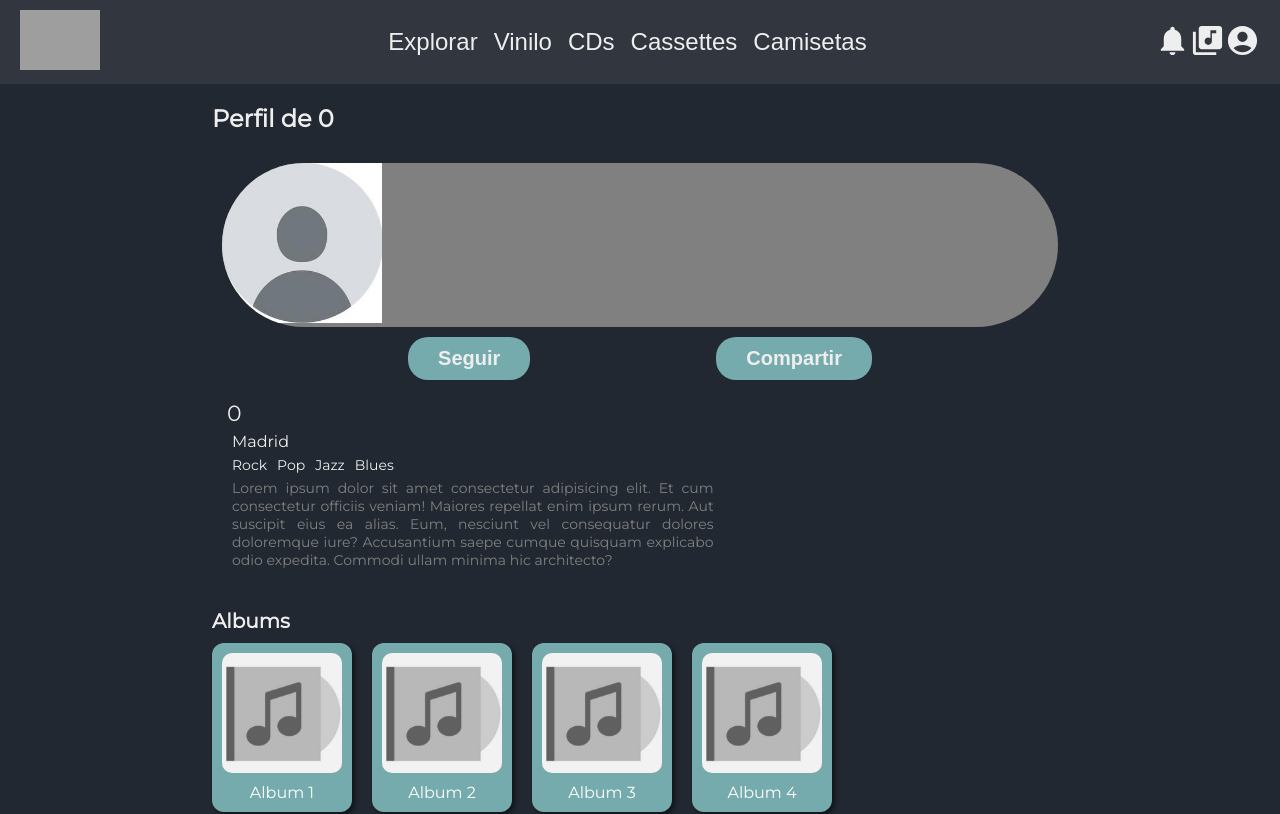
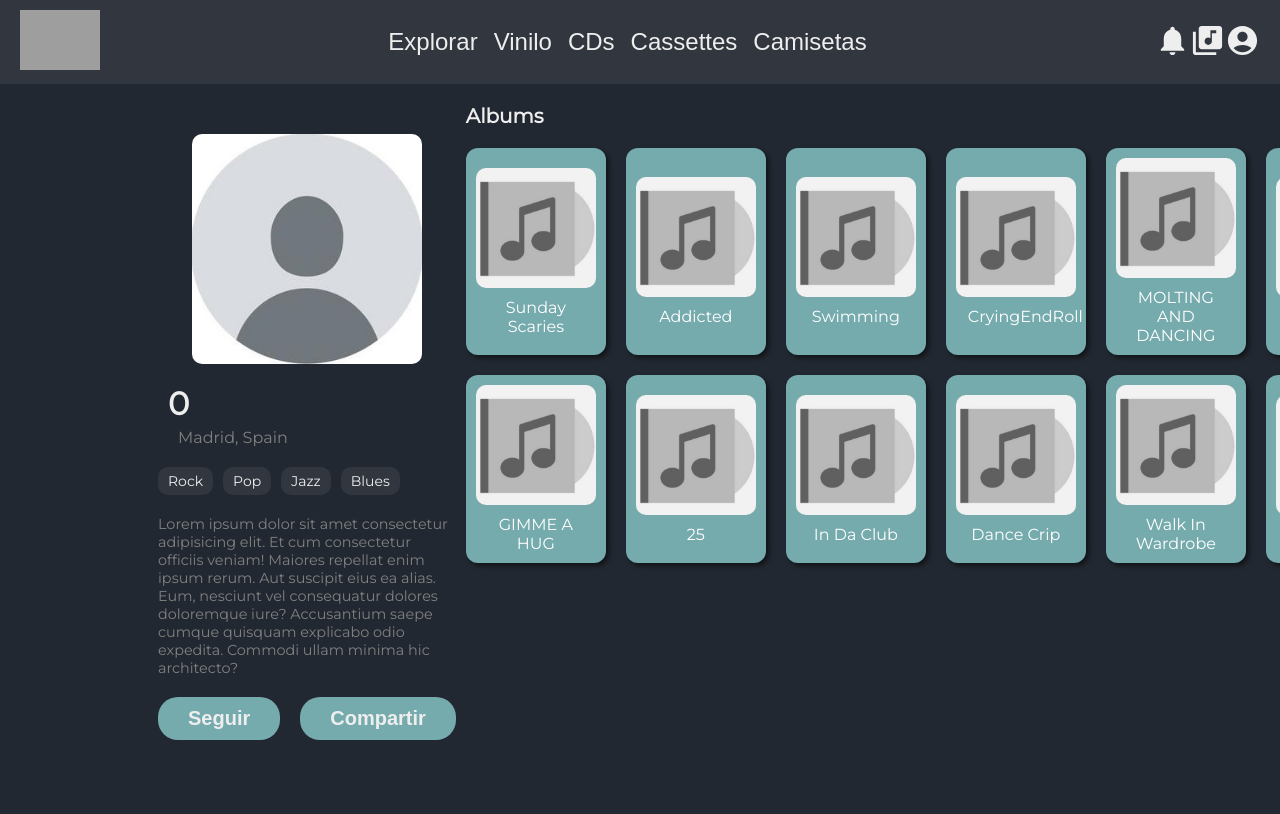
Before and after one commit to abenitezm/undersounds, a Next.js app: page /artist/0 in a window 1280 px wide. Shown: the top 814 px of the page. Built offline with nearby package versions, Linux system fonts and the light colour scheme; grey boxes are pictures that could not be loaded.

Commit message:
Cambios al estilo de la página de artista

```diff
--- a/src/app/artist/[id]/page.tsx
+++ b/src/app/artist/[id]/page.tsx
@@ -1,34 +1,37 @@
 import defaultAvatar from "../../../assets/img/defaultAvatar.jpg";
 import { Album } from "@/app/components/Album";
 import ProfileInfo from "@/app/components/ProfileInfo";
-
+import data from '../../content.json';
 
 const ArtistPage = async ({ params }: { params: { id: string } }) => {
   const param = await params;
   const id = param.id;
 
-  const artistAlbums = ["Album 1", "Album 2", "Album 3", "Album 4"];
-
   const artistGeneros = ["Rock", "Pop", "Jazz", "Blues"];
 
   return (
     <main style={styles.main}>
-      <h1 style={styles.title}>Perfil de {id}</h1>
       <ProfileInfo id={id} avatar={defaultAvatar} generos={artistGeneros} />
-      <h2 style={{ fontSize: 20 }}>Albums</h2>
-      <div style={styles.artistAlbums}>
-        {artistAlbums.map((album) => (
-          <Album key={album} name={album} />
-        ))}
+      <div style={styles.albumSection}>
+        <h2 style={{ fontSize: 20 }}>Albums</h2>
+        <div style={styles.artistAlbums}>
+          {data.map((album) => (
+            <Album key={album.id} name={album.titulo} />
+          ))}
+        </div>
       </div>
     </main>
   );
 };
 
-const styles = {
+import { CSSProperties } from "react";
+
+const styles: { [key: string]: CSSProperties } = {
   main: {
     padding: 20,
-    width: "70%",
+    width: "80%",
+    display: "flex",
+    flexDirection: "row",
   },
   title: {
     fontSize: 24,
@@ -39,6 +42,11 @@ const styles = {
     gridTemplateColumns: "repeat(6, 1fr)",
     gap: 20,
   },
+  albumSection: {
+    display: "flex",
+    flexDirection: "column",
+    gap: 10,
+  },
 };
 
 export default ArtistPage;
--- a/src/app/components/ProfileInfo.tsx
+++ b/src/app/components/ProfileInfo.tsx
@@ -1,99 +1,125 @@
 "use client";
 
+import styled from "styled-components";
 import PrimaryButton from "./PrimaryButton";
 import Image, { StaticImageData } from "next/image";
-
+import colors from "../colors";
 
 type ProfileInfoProps = {
   id: string;
   avatar: StaticImageData;
   generos: string[];
-}
+};
 
 const ProfileInfo = ({ id, avatar, generos }: ProfileInfoProps) => {
   return (
-    <div style={styles.artistContainer}>
+    <ArtistContainer>
       <div style={{ display: "flex", flexDirection: "column", gap: 10 }}>
-        <div style={styles.artistImage}>
-          <Image src={avatar} alt="artist" width={160} height={160} />
+        <ArtistImage>
+          <Image src={avatar} alt="artist" width={230} height={230} />
+        </ArtistImage>
+
+        <ArtistName>{id}</ArtistName>
+        <ArtistCity>Madrid, Spain</ArtistCity>
+
+        <ArtistGenres>
+          {generos.map((genero: string, index: number) => (
+            <GenreChip key={index}>{genero}</GenreChip>
+          ))}
+        </ArtistGenres>
+
+        <ArtistDescription>
+          Lorem ipsum dolor sit amet consectetur adipisicing elit. Et cum
+          consectetur officiis veniam! Maiores repellat enim ipsum rerum. Aut
+          suscipit eius ea alias. Eum, nesciunt vel consequatur dolores
+          doloremque iure? Accusantium saepe cumque quisquam explicabo odio
+          expedita. Commodi ullam minima hic architecto?
+        </ArtistDescription>
       </div>
-        <div style={styles.artistButtons}>
+      <ArtistButtons>
         <PrimaryButton text="Seguir" onClick={() => console.log("Seguir")} />
         <PrimaryButton
           text="Compartir"
           onClick={() => console.log("Compartir")}
         />
-        </div>
-        <div style={styles.artistInfo}>
-          <span style={styles.artistName}>{id}</span>
-          <span>Madrid</span>
-          <div style={styles.artistGenres}>
-            {generos.map((genero: string) => (
-              <span key={genero}>{genero}</span>
-            ))}
-          </div>
-          <p style={styles.artistDescription}>
-            Lorem ipsum dolor sit amet consectetur adipisicing elit. Et cum
-            consectetur officiis veniam! Maiores repellat enim ipsum rerum. Aut
-            suscipit eius ea alias. Eum, nesciunt vel consequatur dolores
-            doloremque iure? Accusantium saepe cumque quisquam explicabo odio
-            expedita. Commodi ullam minima hic architecto?
-          </p>
-        </div>
-      </div>
-    </div>
+      </ArtistButtons>
+    </ArtistContainer>
   );
 };
 
-const styles = {
-  artistContainer: {
-    borderWidth: 2,
-    padding: 10,
-    width: "100%",
-    display: "flex",
-    flexDirection: "row",
-    justifyContent: "center",
-    gap: 20,
-    marginTop: 20,
-    marginBottom: 20,
-    alignItems: "center",
-  },
-  artistImage: {
-    borderRadius: 100,
-    overflow: "hidden",
-    backgroundColor: "gray",
-  },
-  artistButtons: {
-    display: "flex",
-    flexDirection: "row",
-    justifyContent: "space-evenly",
-    width: "100%",
-  },
-  artistInfo: {
-    width: "60%",
-    padding: 10,
-    gap: 5,
-    display: "flex",
-    flexDirection: "column",
-    justifyContent: "center",
-  },
-  artistName: {
-    fontSize: 22,
-    marginLeft: -5,
-  },
-  artistGenres: {
-    display: "flex",
-    flexDirection: "row",
-    flexWrap: "wrap",
-    fontSize: 14,
-    gap: 10,
-  },
-  artistDescription: {
-    textAlign: "justify",
-    fontSize: 14,
-    color: "gray",
-  },
-};
+const ArtistContainer = styled.div`
+  padding: 10px;
+  width: 40%;
+  display: flex;
+  flex-direction: column;
+  gap: 10px;
+  margin-top: 20px;
+  align-items: center;
+`;
 
+const ArtistImage = styled.div`
+  border-radius: 10px;
+  overflow: hidden;
+  width: fit-content;
+  height: fit-content;
+  display: flex;
+  justify-content: center;
+  align-items: center;
+  background-color: gray;
+  margin: 0 auto;
+`;
+
+const ArtistButtons = styled.div`
+  display: flex;
+  flex-direction: row;
+  gap: 20px;
+  width: 100%;
+  justify-content: center;
+`;
+
+const ArtistName = styled.span`
+  font-size: 2rem;
+  font-weight: bold;
+  margin-top: 10px;
+
+  margin-left: 10px;
+  text-transform: capitalize;
+`;
+
+const ArtistGenres = styled.div`
+  width: 100%;
+  display: flex;
+  flex-direction: row;
+  flex-wrap: wrap;
+  font-size: 1rem;
+  gap: 10px;
+`;
+
+const GenreChip = styled.div`
+  display: inline-flex;
+  flex-direction: row;
+  align-items: center;
+  justify-content: center;
+  background-color: ${colors.tertiary};
+  gap: 5px;
+  padding: 5px 10px;
+  font-size: 14px;
+  border-radius: 10px;
+`;
+
+const ArtistCity = styled.span`
+  font-size: 1rem;
+  margin-top: -5px;
+  margin-left: 20px;
+  margin-bottom: 10px;
+  color: gray;
+`;
+
+const ArtistDescription = styled.p`
+  text-align: left;
+  font-size: 0.9rem;
+  color: gray;
+  margin: 10px 0;
+`;
 
 export default ProfileInfo;
```
Lines whose indentation alone changed are shown as unchanged.
